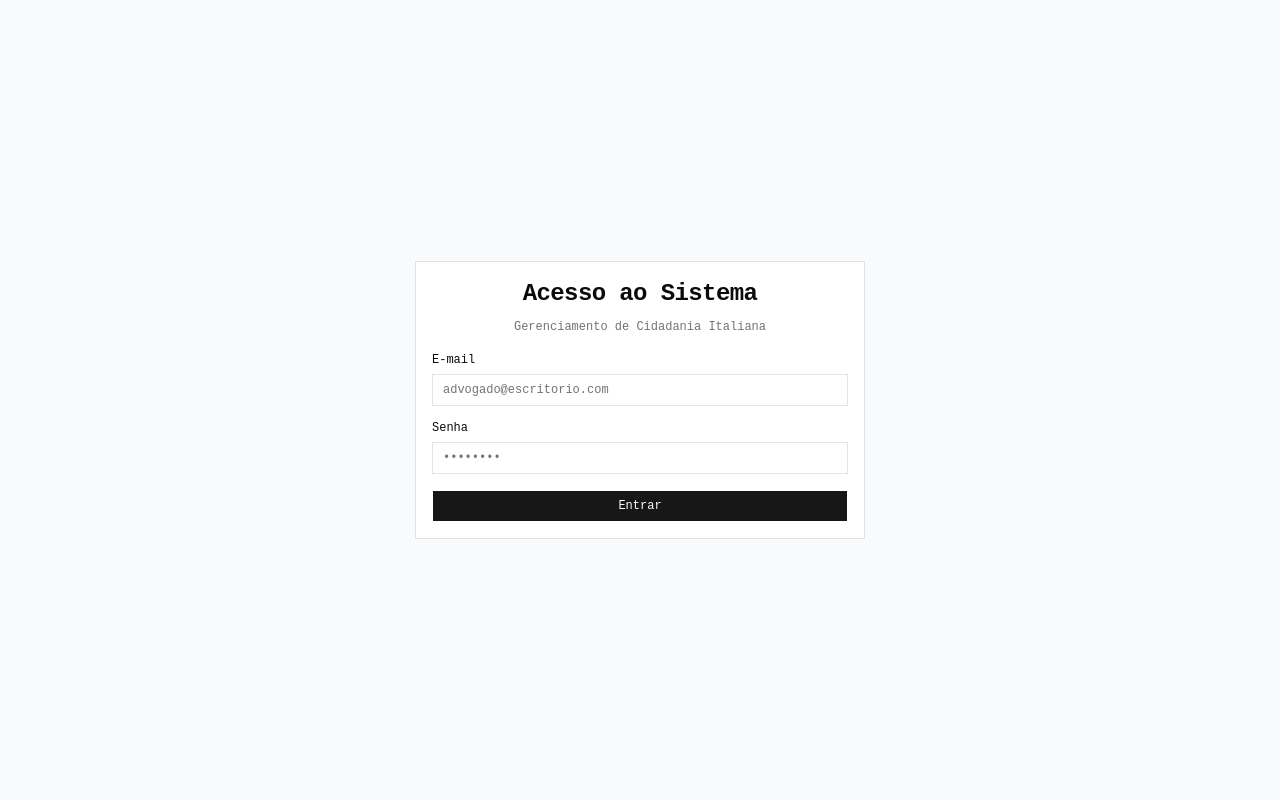
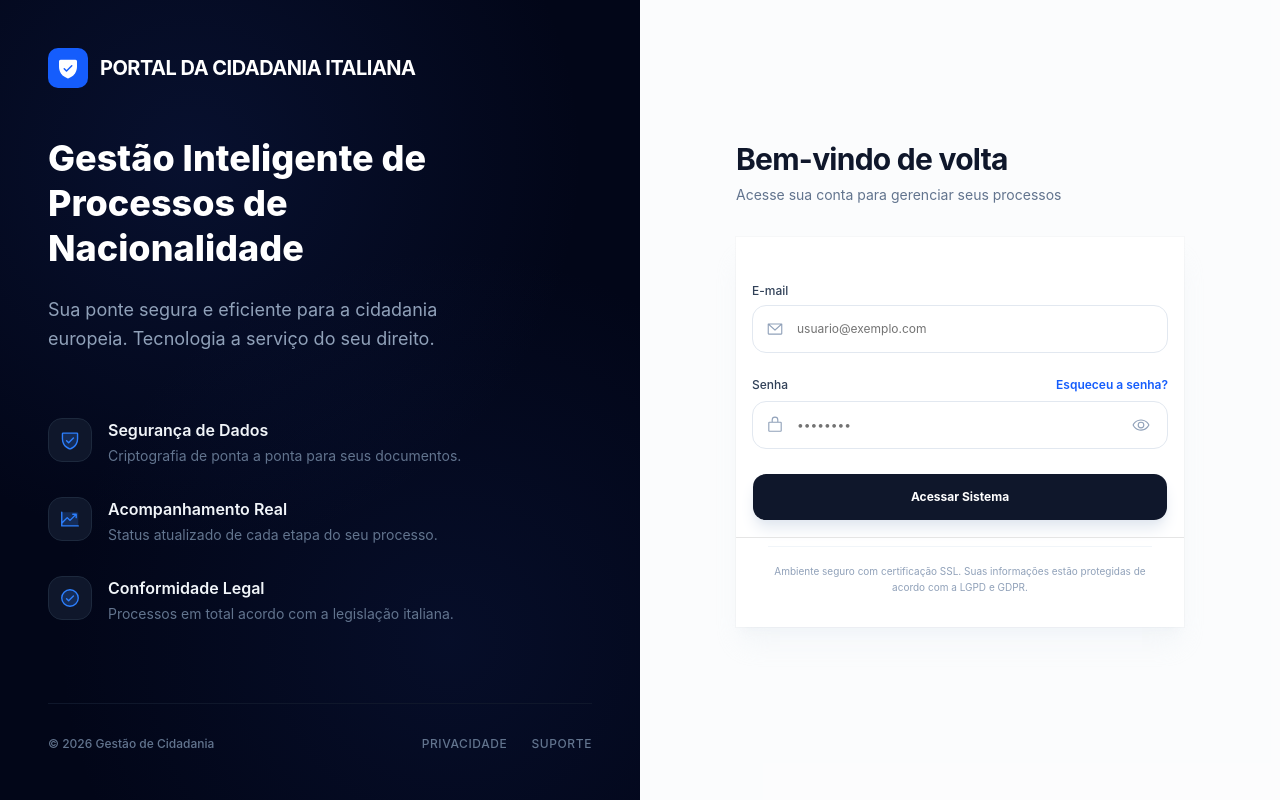
Before and after one commit to JBortolanza/citizenship, a React (Vite) app in the folder frontend/: page /login in a window 1280 px wide. Built offline with nearby package versions, Linux system fonts and the light colour scheme.

Commit message:
feat: frontend - Develop the login page with JWT storing and support for forgot password flow. Fixes #1

```diff
--- a/frontend/src/pages/Login.tsx
+++ b/frontend/src/pages/Login.tsx
@@ -3,6 +3,16 @@ import { useNavigate } from "react-router-dom";
 import { useForm } from "react-hook-form";
 import { zodResolver } from "@hookform/resolvers/zod";
 import * as z from "zod";
+import {
+  EnvelopeSimple as EnvelopeSimpleIcon,
+  LockSimple as LockSimpleIcon,
+  CircleNotch as CircleNotchIcon,
+  Eye,
+  EyeSlash,
+  ShieldCheck,
+  ChartLineUp,
+  CheckCircle,
+} from "@phosphor-icons/react";
 
 import { api } from "@/lib/api";
 import { useAuthStore } from "@/store/auth";
@@ -10,32 +20,33 @@ import { useAuthStore } from "@/store/auth";
 import {
   Card,
   CardContent,
-  CardDescription,
-  CardHeader,
   CardTitle,
+  CardFooter,
 } from "@/components/ui/card";
 import { Input } from "@/components/ui/input";
 import { Label } from "@/components/ui/label";
 import { Button } from "@/components/ui/button";
 
 const loginSchema = z.object({
-  email: z.string().email("Digite um e-mail inválido"),
+  email: z.string().email("Digite um e-mail válido"),
   password: z.string().min(6, "A senha deve ter pelo menos 6 caracteres"),
 });
 
 type LoginForm = z.infer<typeof loginSchema>;
 
+const FEATURES = [
+  { icon: ShieldCheck, title: "Segurança de Dados", desc: "Criptografia de ponta a ponta para seus documentos." },
+  { icon: ChartLineUp, title: "Acompanhamento Real", desc: "Status atualizado de cada etapa do seu processo." },
+  { icon: CheckCircle, title: "Conformidade Legal", desc: "Processos em total acordo com a legislação italiana." }
+];
+
 export function LoginPage() {
   const navigate = useNavigate();
-
-  // Auth store actions and state
   const login = useAuthStore((state) => state.login);
   const isAuthenticated = useAuthStore((state) => state.isAuthenticated);
+  const [apiError, setApiError] = useState<string | null>(null);
+  const [showPassword, setShowPassword] = useState(false);
 
-  // Local UI state
-  const [apiError, setApiError] = useState<string | null>(null);
-
-  // Form handling setup
   const {
     register,
     handleSubmit,
@@ -44,17 +55,14 @@ export function LoginPage() {
     resolver: zodResolver(loginSchema),
   });
 
-  // Redirect if already authenticated
   useEffect(() => {
     if (isAuthenticated) {
       navigate("/", { replace: true });
     }
   }, [isAuthenticated, navigate]);
 
-  // Submit handler
   const onSubmit = async (data: LoginForm) => {
     setApiError(null);
-
     try {
       const response = await api.post("/users/login", {
         email: data.email,
@@ -65,66 +73,162 @@ export function LoginPage() {
       navigate("/", { replace: true });
     } catch (error: any) {
       setApiError(
-        error.response?.data?.detail ||
-          "E-mail ou senha incorretos. Tente novamente.",
+        error.response?.data?.detail || "E-mail ou senha incorretos."
       );
     }
   };
 
   return (
-    <div className="min-h-screen flex items-center justify-center bg-gray-50 p-4">
-      <Card className="w-full max-w-md">
-        <CardHeader className="space-y-1 text-center">
-          <CardTitle className="text-2xl font-bold tracking-tight">
-            Acesso ao Sistema
-          </CardTitle>
-          <CardDescription>Gerenciamento de Cidadania Italiana</CardDescription>
-        </CardHeader>
+    <div className="min-h-screen grid lg:grid-cols-2 bg-white font-sans overflow-hidden">
+      {/* Lado Esquerdo - Informativo (Oculto em Mobile) */}
+      <div className="hidden lg:flex flex-col justify-between p-12 bg-slate-950 relative overflow-hidden">
+        {/* Background Decorative Element */}
+        <div className="absolute top-0 right-0 w-full h-full bg-[radial-gradient(circle_at_30%_20%,rgba(30,58,138,0.2),transparent_50%)]" />
+        <div className="absolute bottom-0 left-0 w-full h-full bg-[radial-gradient(circle_at_70%_80%,rgba(30,58,138,0.15),transparent_50%)]" />
 
-        <CardContent>
-          <form onSubmit={handleSubmit(onSubmit)} className="space-y-4">
+        <div className="relative z-10">
+          <div className="flex items-center gap-3 mb-12">
+            <div className="w-10 h-10 bg-blue-600 rounded-lg flex items-center justify-center">
+              <ShieldCheck className="text-white" size={24} weight="fill" />
+            </div>
+            <span className="text-xl font-bold text-white tracking-tight uppercase">Portal da Cidadania Italiana</span>
+          </div>
+
+          <div className="max-w-md space-y-6">
+            <h1 className="text-4xl font-extrabold text-white leading-tight">
+              Gestão Inteligente de Processos de Nacionalidade
+            </h1>
+            <p className="text-slate-400 text-lg leading-relaxed">
+              Sua ponte segura e eficiente para a cidadania europeia. Tecnologia a serviço do seu direito.
+            </p>
+          </div>
+
+          <div className="mt-16 space-y-8">
+            {FEATURES.map((feature, idx) => (
+              <div key={idx} className="flex gap-4 items-start group">
+                <div className="p-2.5 rounded-xl bg-slate-900 border border-slate-800 text-blue-500 group-hover:scale-110 transition-transform">
+                  <feature.icon size={22} weight="duotone" />
+                </div>
+                <div>
+                  <h3 className="text-slate-100 font-semibold mb-1">{feature.title}</h3>
+                  <p className="text-slate-500 text-sm leading-snug">{feature.desc}</p>
+                </div>
+              </div>
+            ))}
+          </div>
+        </div>
+
+        <div className="relative z-10 pt-8 border-t border-slate-900 flex justify-between items-center text-slate-500 text-xs font-medium">
+          <span>© {new Date().getFullYear()} Gestão de Cidadania</span>
+          <div className="flex gap-6 uppercase tracking-wider">
+            <a href="#" className="hover:text-blue-400 transition-colors">Privacidade</a>
+            <a href="#" className="hover:text-blue-400 transition-colors">Suporte</a>
+          </div>
+        </div>
+      </div>
+
+      {/* Lado Direito - Formulário */}
+      <div className="flex flex-col justify-center items-center p-6 lg:p-12 bg-slate-50/50">
+        <div className="w-full max-w-md space-y-8 relative">
+
+          <div className="text-center lg:text-left space-y-2">
+            <h2 className="text-3xl font-bold tracking-tight text-slate-900">Bem-vindo de volta</h2>
+            <p className="text-slate-500 text-sm">Acesse sua conta para gerenciar seus processos</p>
+          </div>
+
+          <Card className="border-slate-200/60 shadow-xl shadow-slate-200/30 bg-white ring-1 ring-black/[0.02]">
+            <CardContent className="pt-8">
+              <form onSubmit={handleSubmit(onSubmit)} className="space-y-6">
                 <div className="space-y-2">
-              <Label htmlFor="email">E-mail</Label>
+                  <Label htmlFor="email" className="text-slate-700 font-medium">E-mail</Label>
+                  <div className="relative group">
+                    <EnvelopeSimpleIcon className="absolute left-3.5 top-1/2 -translate-y-1/2 text-slate-400 group-focus-within:text-blue-600 transition-colors" size={18} />
                     <Input
                       id="email"
                       type="email"
-                placeholder="advogado@escritorio.com"
+                      placeholder="usuario@exemplo.com"
+                      className="pl-11 h-12 border-slate-200 focus:border-blue-600 focus:ring-4 focus:ring-blue-100 transition-all rounded-xl"
                       {...register("email")}
                     />
+                  </div>
                   {errors.email && (
-                <p className="text-sm text-red-500">{errors.email.message}</p>
+                    <p className="text-xs font-semibold text-destructive mt-1.5 ml-1">{errors.email.message}</p>
                   )}
                 </div>
 
                 <div className="space-y-2">
                   <div className="flex items-center justify-between">
-                <Label htmlFor="password">Senha</Label>
+                    <Label htmlFor="password" className="text-slate-700 font-medium">Senha</Label>
+                    <a href="#" className="text-xs font-semibold text-blue-600 hover:text-blue-800 transition-colors">
+                      Esqueceu a senha?
+                    </a>
                   </div>
+                  <div className="relative group">
+                    <LockSimpleIcon className="absolute left-3.5 top-1/2 -translate-y-1/2 text-slate-400 group-focus-within:text-blue-600 transition-colors" size={18} />
                     <Input
                       id="password"
-                type="password"
+                      type={showPassword ? "text" : "password"}
                       placeholder="••••••••"
+                      className="pl-11 pr-11 h-12 border-slate-200 focus:border-blue-600 focus:ring-4 focus:ring-blue-100 transition-all rounded-xl"
                       {...register("password")}
                     />
+                    <button
+                      type="button"
+                      onClick={() => setShowPassword(!showPassword)}
+                      className="absolute right-3.5 top-1/2 -translate-y-1/2 text-slate-400 hover:text-slate-600 transition-colors p-1"
+                    >
+                      {showPassword ? <EyeSlash size={18} /> : <Eye size={18} />}
+                    </button>
+                  </div>
                   {errors.password && (
-                <p className="text-sm text-red-500">
-                  {errors.password.message}
-                </p>
+                    <p className="text-xs font-semibold text-destructive mt-1.5 ml-1">{errors.password.message}</p>
                   )}
                 </div>
 
                 {apiError && (
-              <div className="p-3 bg-red-100 border border-red-200 text-red-600 rounded-md text-sm text-center">
+                  <div className="p-3 bg-red-50 border border-red-100 text-red-600 text-xs rounded-xl font-medium flex items-center gap-2 animate-in fade-in slide-in-from-top-1">
+                    <div className="w-1.5 h-1.5 rounded-full bg-red-500" />
                     {apiError}
                   </div>
                 )}
 
-            <Button type="submit" className="w-full" disabled={isSubmitting}>
-              {isSubmitting ? "Entrando..." : "Entrar"}
+                <Button
+                  type="submit"
+                  className="w-full h-12 bg-slate-900 hover:bg-slate-800 text-white font-bold rounded-xl shadow-lg shadow-slate-200 transition-all active:scale-[0.98]"
+                  disabled={isSubmitting}
+                >
+                  {isSubmitting ? (
+                    <div className="flex items-center gap-2">
+                      <CircleNotchIcon className="h-5 w-5 animate-spin" />
+                      <span>Autenticando...</span>
+                    </div>
+                  ) : (
+                    "Acessar Sistema"
+                  )}
                 </Button>
               </form>
             </CardContent>
+            <CardFooter className="pb-8 pt-2 flex flex-col gap-4 px-8">
+              <div className="w-full h-px bg-slate-100" />
+              <p className="text-[10px] text-slate-400 text-center leading-relaxed">
+                Ambiente seguro com certificação SSL. Suas informações estão protegidas de acordo com a LGPD e GDPR.
+              </p>
+            </CardFooter>
           </Card>
+
+          {/* Mobile Footer */}
+          <div className="lg:hidden text-center space-y-4 pt-4">
+            <p className="text-[10px] text-slate-400 uppercase tracking-widest font-bold">
+              © {new Date().getFullYear()} Gestão de Cidadania
+            </p>
+            <div className="flex justify-center gap-4 text-[10px] font-bold text-slate-500 uppercase tracking-tighter">
+              <a href="#">Privacidade</a>
+              <a href="#">Termos</a>
+              <a href="#">Suporte</a>
+            </div>
+          </div>
+        </div>
+      </div>
     </div>
   );
 }
```
Lines whose indentation alone changed are shown as unchanged.
